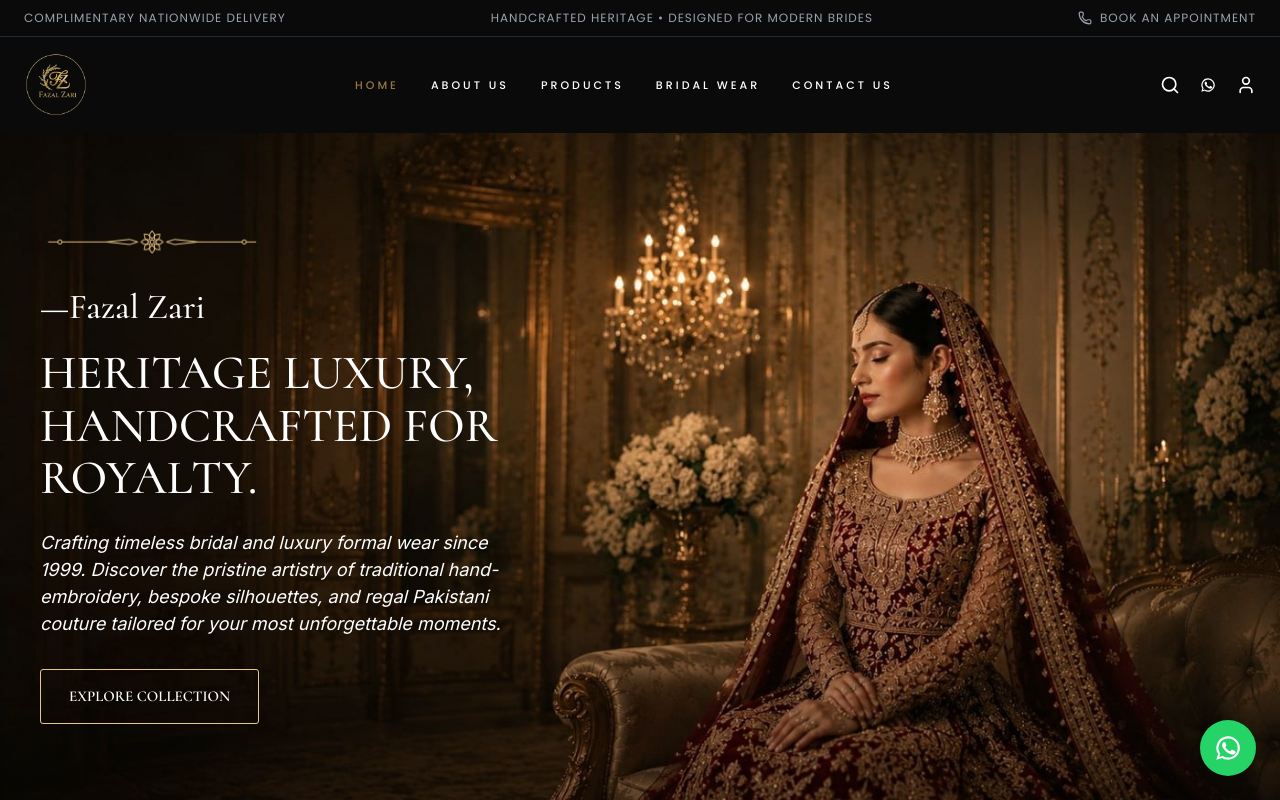
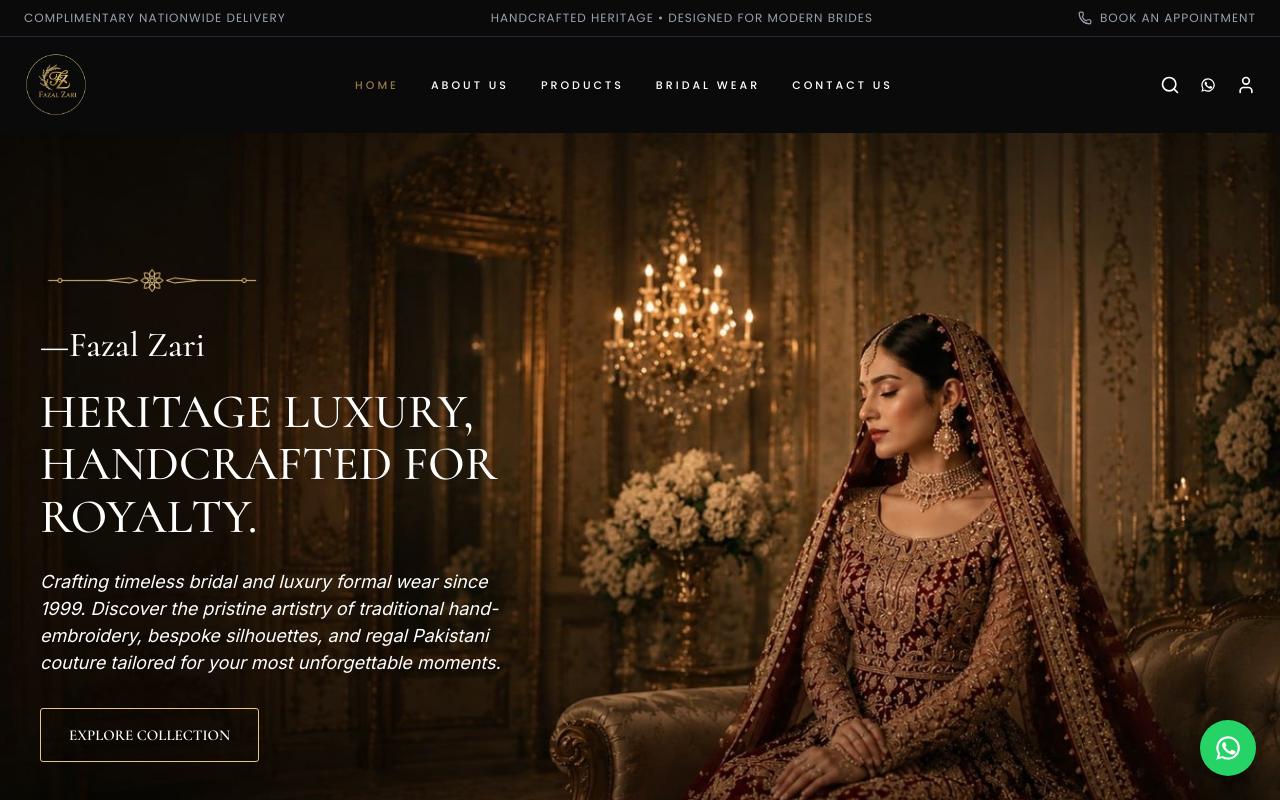
Before and after one commit to Ahmadprofessional/fazalzari-clone, a Next.js app: page / in a window 1280 px wide. Shown: the top 800 px of the page. Built offline with nearby package versions, Linux system fonts and the light colour scheme.

Commit message:
Fix hero section bottom padding to prevent button cutoff on short screens

```diff
--- a/src/components/Hero.tsx
+++ b/src/components/Hero.tsx
@@ -4,7 +4,7 @@
 
 export default function Hero() {
   return (
-    <section className="relative flex min-h-[75vh] sm:min-h-[85vh] w-full items-center overflow-hidden bg-ink py-16 sm:py-20 md:py-0">
+    <section className="relative flex min-h-[75vh] sm:min-h-[85vh] w-full items-center overflow-hidden bg-ink py-16 sm:py-20 md:py-24 lg:py-32">
       <Image
         src="/images/hero-bg.jpeg"
         alt="Chandelier and mirrored boutique interior at Fazal Zari"
```
